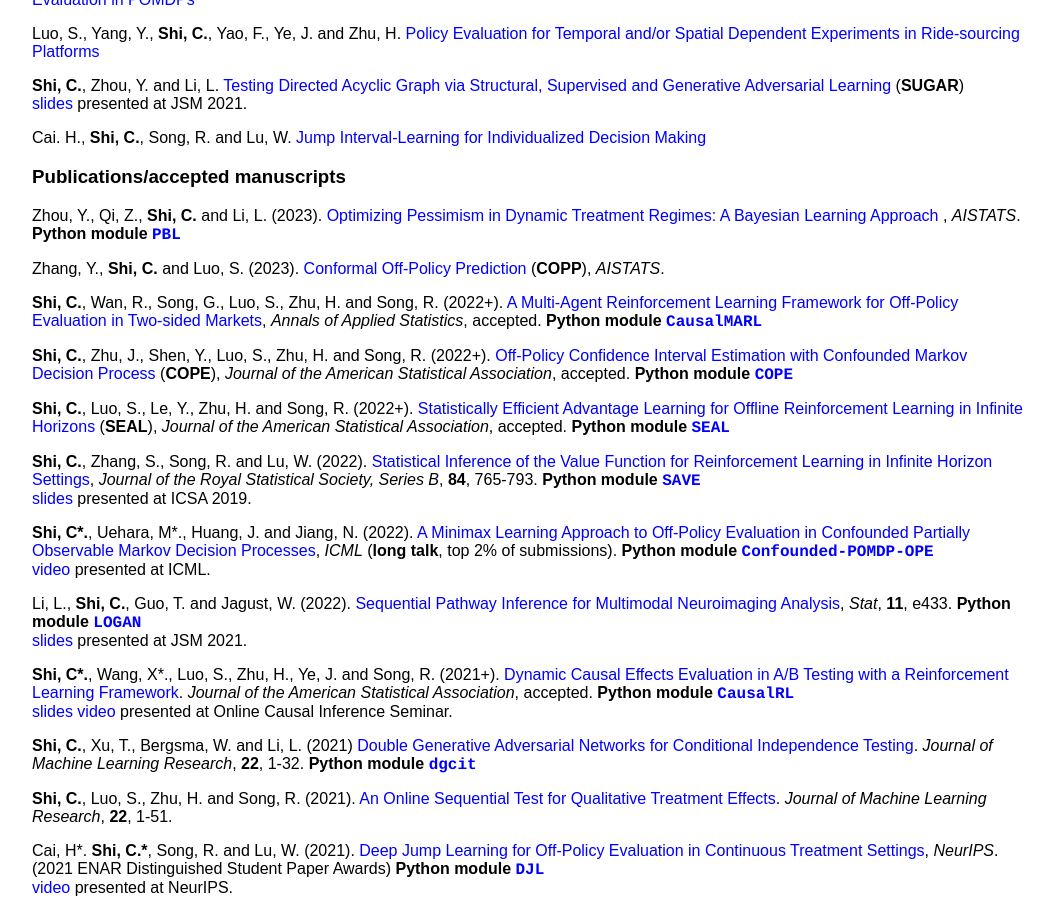
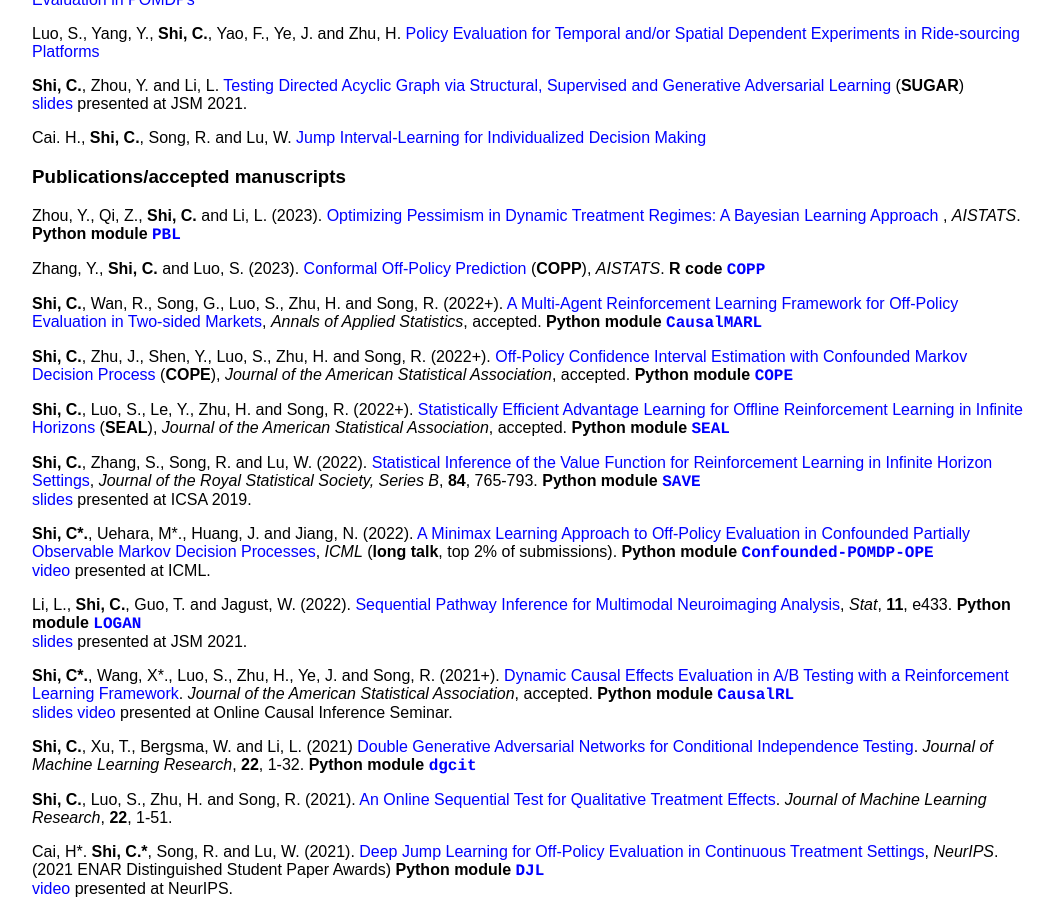
Before and after one commit to callmespring/callmespring.github.io, a Jekyll site: the page built from publication.md, in a window 1280 px wide and 900 px high, scrolled down 566 px. Shown: the whole window, without its empty margins (108-1162 px from the left). Built offline with Jekyll 4.4.1, drawn with Linux system fonts in a browser that asks for light colours.

Commit message:
Update publication.md

```diff
--- a/publication.md
+++ b/publication.md
@@ -47,7 +47,7 @@
 ](https://arxiv.org/pdf/2210.14420.pdf), _AISTATS_.
 **Python module** [<span style="font-family:courier;">**PBL**</span>](https://github.com/yunzhe-zhou/PBL)
 
-Zhang, Y., **Shi, C.** and Luo, S. (2023). [Conformal Off-Policy Prediction](https://arxiv.org/pdf/2206.06711.pdf) (**COPP**), _AISTATS_.
+Zhang, Y., **Shi, C.** and Luo, S. (2023). [Conformal Off-Policy Prediction](https://arxiv.org/pdf/2206.06711.pdf) (**COPP**), _AISTATS_. **R code** [<span style="font-family:courier;">**COPP**</span>](https://github.com/yyzhangecnu/COPP)
 
 **Shi, C.**, Wan, R., Song, G., Luo, S., Zhu, H. and Song, R. (2022+). [A Multi-Agent Reinforcement Learning Framework for Off-Policy Evaluation in Two-sided Markets](https://arxiv.org/abs/2202.10574), _Annals of Applied Statistics_, accepted.
 **Python module** [<span style="font-family:courier;">**CausalMARL**</span>](https://github.com/RunzheStat/CausalMARL)
```
